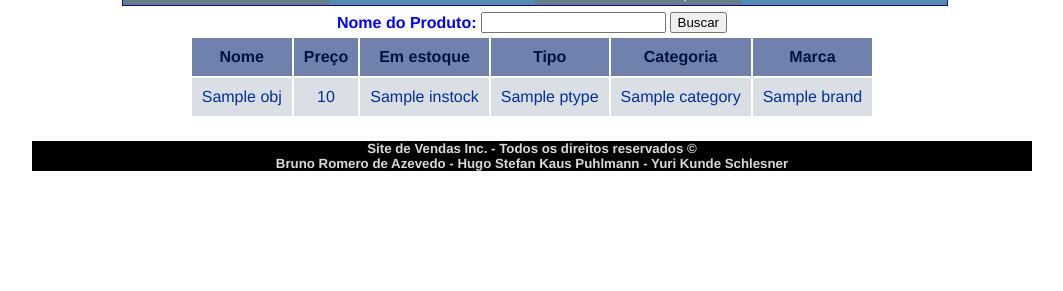
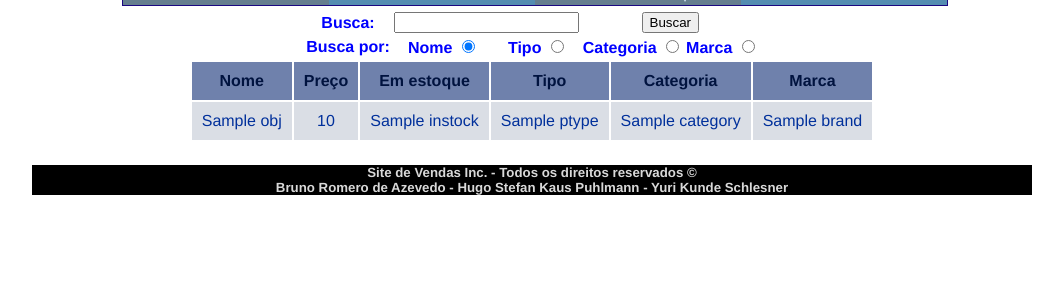
Before and after one commit to brunodea/SiteVendas, a Django app: template templates/products/list_products.html in a window 1280 px wide. Shown: the part 180-471 px from the top of the page, without its empty margins (108-1171 px from the left). Run offline with Django 3.2, Linux system fonts and the light colour scheme; the template is opened without the code that fills it: most values are stand-ins (such as "Sample title", 1, 10 or a date in 2020); lists and menus that the app fills with data are empty.

Commit message:
Novos tipos de busca adicionados.

```diff
--- a/templates/products/list_products.html
+++ b/templates/products/list_products.html
@@ -12,9 +12,16 @@
 
         <table align="center">
             <tr>
-                <th> Nome do Produto: </td>
-                <th> <input type="text" name="searchName" value="" /> </td>
-                <th> <input type="submit" value="Buscar" /> </td>
+                <th> Busca: </th>
+                <th colspan="2"> <input type="text" name="searchField" value="" /> </th>
+                <th colspan="2"> <input type="submit" value="Buscar" /> </th>
+            </tr>
+            <tr>
+                <th> Busca por: </th>
+                <th> Nome <input type="radio" name="searchBy" value="name" checked /> </th>
+                <th> Tipo <input type="radio" name="searchBy" value="type" /> </th>
+                <th> Categoria <input type="radio" name="searchBy" value="category" /> </th>
+                <th> Marca <input type="radio" name="searchBy" value="brand" /> </th>
             </tr>
         </table>
     </form>
```
Also changed, not shown: products/views.py (+11 -3 lines).
